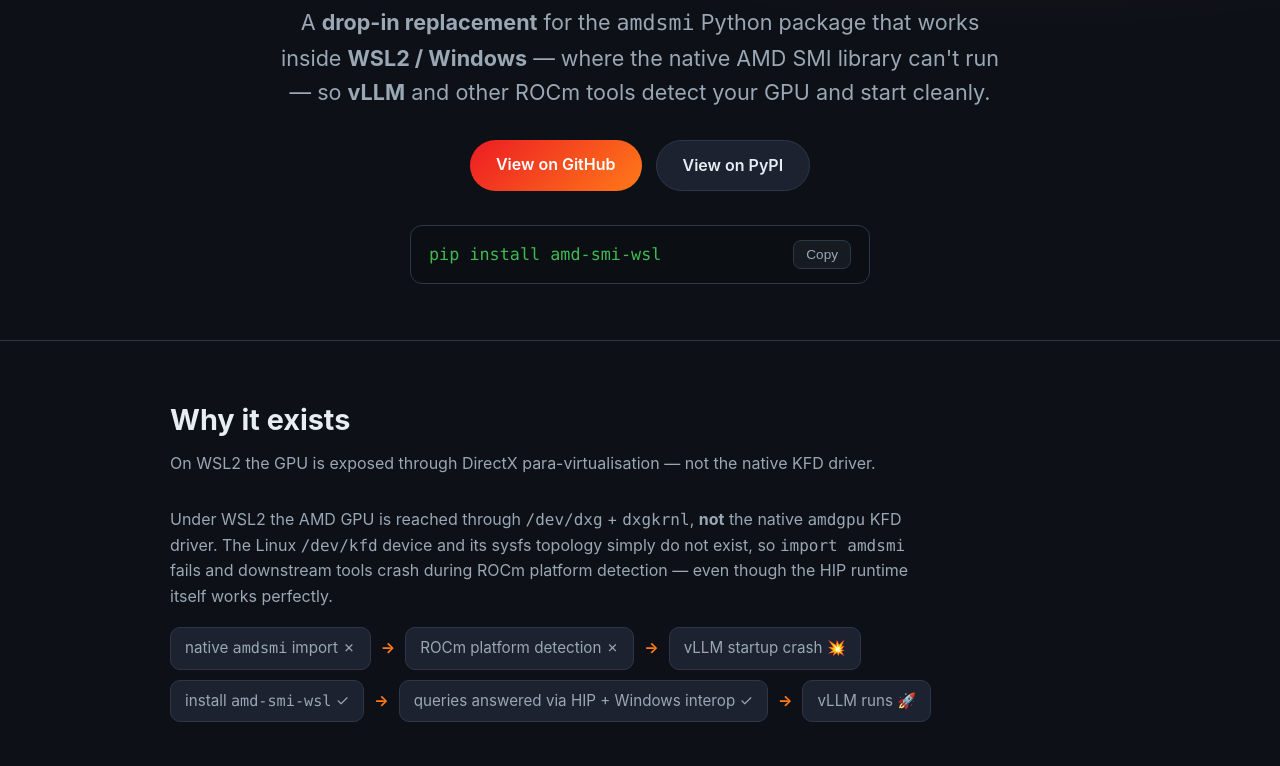
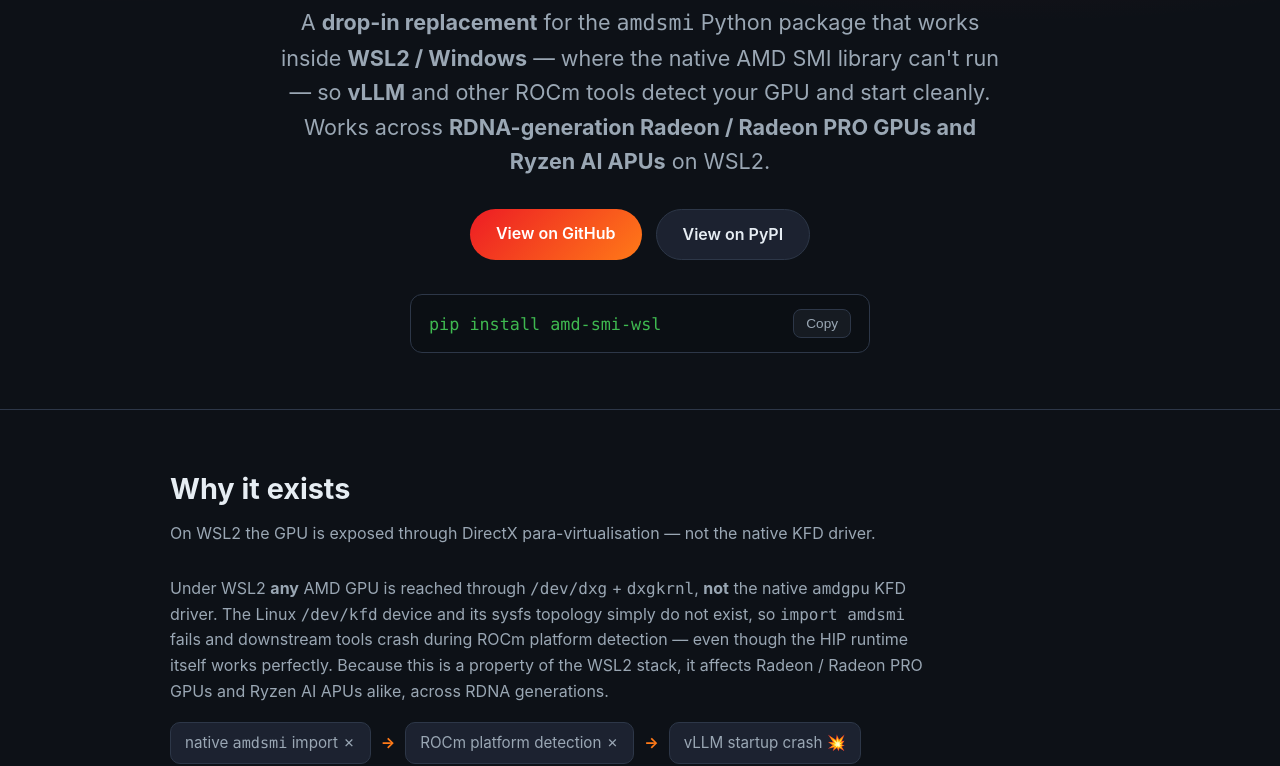
Before and after one commit to JoursBleu/amd-smi-wsl, a plain HTML site: page docs/index.html in a window 1280 px wide. Shown: the part 215-981 px from the top of the page. Drawn offline with Linux system fonts and the light colour scheme.

Commit message:
docs: broaden scope wording — applies to AMD RDNA GPUs on WSL2 generally
The amdsmi-unavailable issue is a property of the WSL2 GPU stack (dxgkrnl, no
/dev/kfd), not of any single card, so it affects Radeon / Radeon PRO GPUs and
Ryzen AI APUs across RDNA generations. Reworded README + promo page to say so;
kept the 8060S/gfx1151 numbers as one fully-validated example.

```diff
--- a/docs/index.html
+++ b/docs/index.html
@@ -119,7 +119,8 @@
     <p class="tagline">
       A <strong>drop-in replacement</strong> for the <code>amdsmi</code> Python package that works inside
       <strong>WSL2&nbsp;/&nbsp;Windows</strong> — where the native AMD SMI library can't run — so
-      <strong>vLLM</strong> and other ROCm tools detect your GPU and start cleanly.
+      <strong>vLLM</strong> and other ROCm tools detect your GPU and start cleanly. Works across
+      <strong>RDNA-generation Radeon / Radeon&nbsp;PRO GPUs and Ryzen&nbsp;AI APUs</strong> on WSL2.
     </p>
     <div class="cta">
       <a class="btn primary" href="https://github.com/JoursBleu/amd-smi-wsl">View on GitHub</a>
@@ -137,10 +138,12 @@
     <h2>Why it exists</h2>
     <p class="sub">On WSL2 the GPU is exposed through DirectX para-virtualisation — not the native KFD driver.</p>
     <p style="color:var(--fg-dim); max-width:760px;">
-      Under WSL2 the AMD GPU is reached through <code>/dev/dxg</code> + <code>dxgkrnl</code>, <strong>not</strong>
-      the native <code>amdgpu</code> KFD driver. The Linux <code>/dev/kfd</code> device and its sysfs topology
-      simply do not exist, so <code>import amdsmi</code> fails and downstream tools crash during ROCm platform
-      detection — even though the HIP runtime itself works perfectly.
+      Under WSL2 <strong>any</strong> AMD GPU is reached through <code>/dev/dxg</code> + <code>dxgkrnl</code>,
+      <strong>not</strong> the native <code>amdgpu</code> KFD driver. The Linux <code>/dev/kfd</code> device and
+      its sysfs topology simply do not exist, so <code>import amdsmi</code> fails and downstream tools crash
+      during ROCm platform detection — even though the HIP runtime itself works perfectly. Because this is a
+      property of the WSL2 stack, it affects Radeon / Radeon&nbsp;PRO GPUs and Ryzen&nbsp;AI APUs alike, across
+      RDNA generations.
     </p>
     <div class="why-flow">
       <span class="step">native <code>amdsmi</code> import ✗</span>
@@ -226,7 +229,7 @@
 <section id="verified">
   <div class="wrap">
     <h2>Verified end-to-end</h2>
-    <p class="sub">WSL2 + AMD Radeon 8060S (Strix Halo, gfx1151) + ROCm 7.2.4 + PyTorch 2.9.1</p>
+    <p class="sub">GPU-agnostic by design — validated on WSL2 + AMD Radeon 8060S (Strix Halo, gfx1151) + ROCm 7.2.4 + PyTorch 2.9.1; device-specific values differ on other cards.</p>
     <table>
       <tr><th>Check</th><th>Result</th></tr>
       <tr><td><code>import amdsmi</code> + <code>amdsmi_init()</code></td><td class="ok">OK (no recursion)</td></tr>
```
Also changed, not shown: 1 other file.
